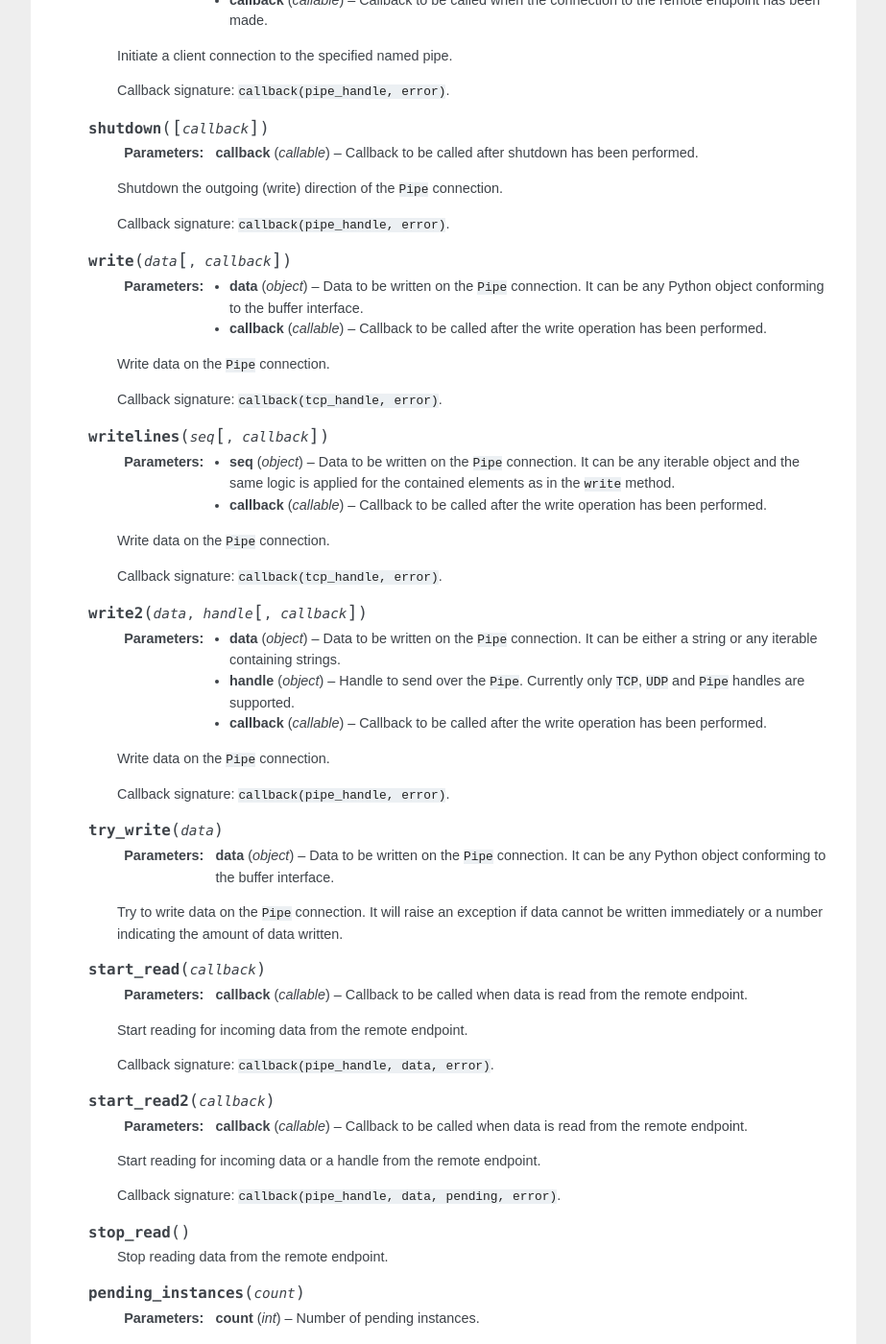
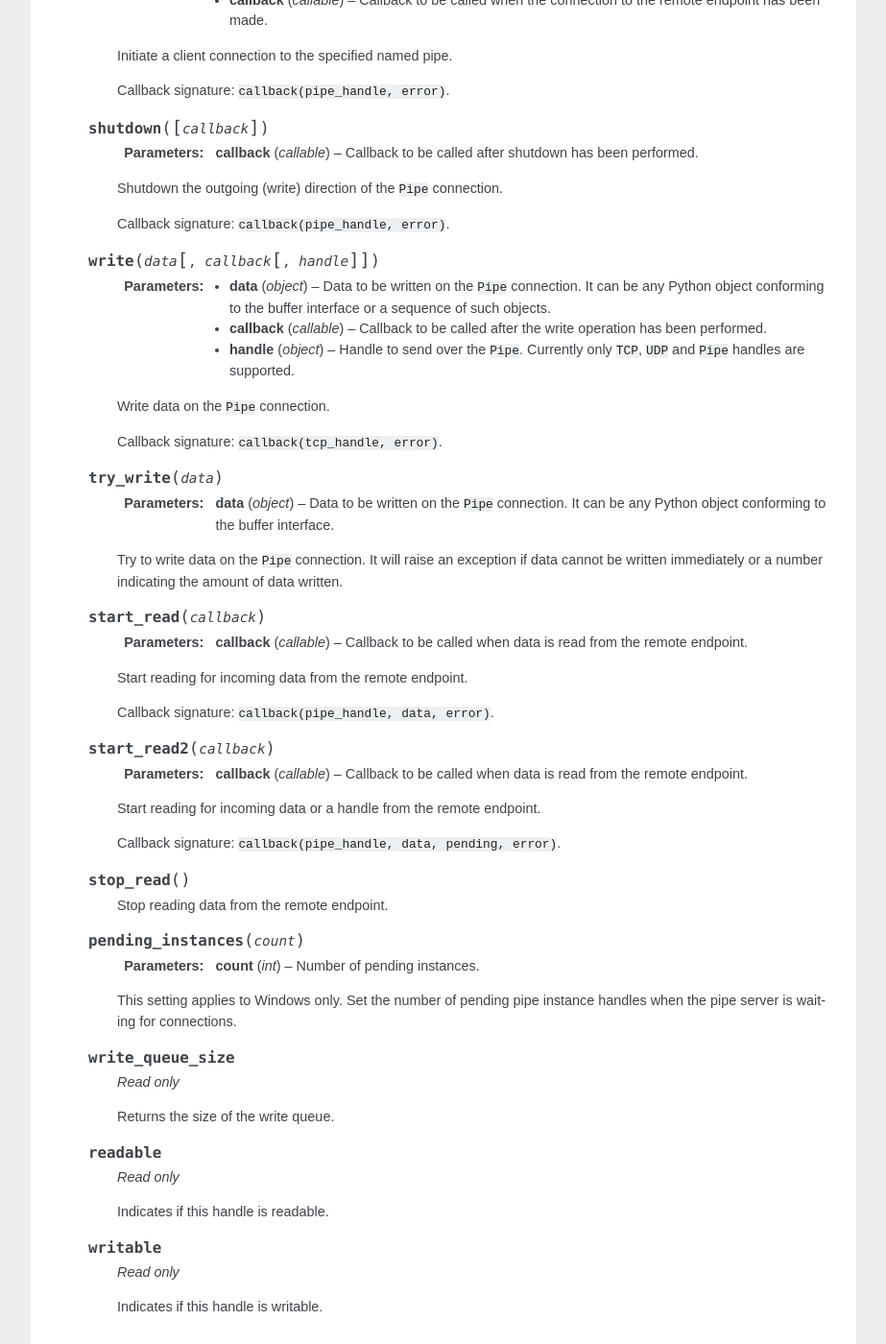
Before and after one commit to saghul/pyuv, a Sphinx documentation site: the page built from docs/pipe.rst, in a window 1280 px wide and 1400 px high, scrolled down 1044 px. Shown: the whole window at 96% size, without its empty margins (198-1121 px from the left). Built offline with Sphinx 7.4.7, drawn with Linux system fonts in a browser that asks for light colours; some of the changed text lies outside the part shown.

Commit message:
doc: reflect updates to write/writelines and friends

```diff
--- a/docs/pipe.rst
+++ b/docs/pipe.rst
@@ -85,44 +85,20 @@
 
         Callback signature: ``callback(pipe_handle, error)``.
 
-    .. py:method:: write(data, [callback])
+    .. py:method:: write(data, [callback, [handle]])
 
         :param object data: Data to be written on the ``Pipe`` connection. It can be any Python object conforming
-            to the buffer interface.
+            to the buffer interface or a sequence of such objects.
 
         :param callable callback: Callback to be called after the write operation
             has been performed.
 
-        Write data on the ``Pipe`` connection.
-
-        Callback signature: ``callback(tcp_handle, error)``.
-
-    .. py:method:: writelines(seq, [callback])
-
-        :param object seq: Data to be written on the ``Pipe`` connection. It can be any iterable object and the same
-            logic is applied for the contained elements as in the ``write`` method.
-
-        :param callable callback: Callback to be called after the write operation
-            has been performed.
+        :param object handle: Handle to send over the ``Pipe``. Currently only ``TCP``, ``UDP`` and ``Pipe`` handles
+            are supported.
 
         Write data on the ``Pipe`` connection.
 
         Callback signature: ``callback(tcp_handle, error)``.
-
-    .. py:method:: write2(data, handle, [callback])
-
-        :param object data: Data to be written on the ``Pipe`` connection. It can be either
-            a string or any iterable containing strings.
-
-        :param object handle: Handle to send over the ``Pipe``. Currently only ``TCP``, ``UDP`` and ``Pipe`` handles
-            are supported.
-
-        :param callable callback: Callback to be called after the write operation
-            has been performed.
-
-        Write data on the ``Pipe`` connection.
-
-        Callback signature: ``callback(pipe_handle, error)``.
 
     .. py:method:: try_write(data)
 
```
Also changed, not shown: docs/tcp.rst (+1 -13 lines), docs/tty.rst (+1 -13 lines), docs/udp.rst (+2 -22 lines).
